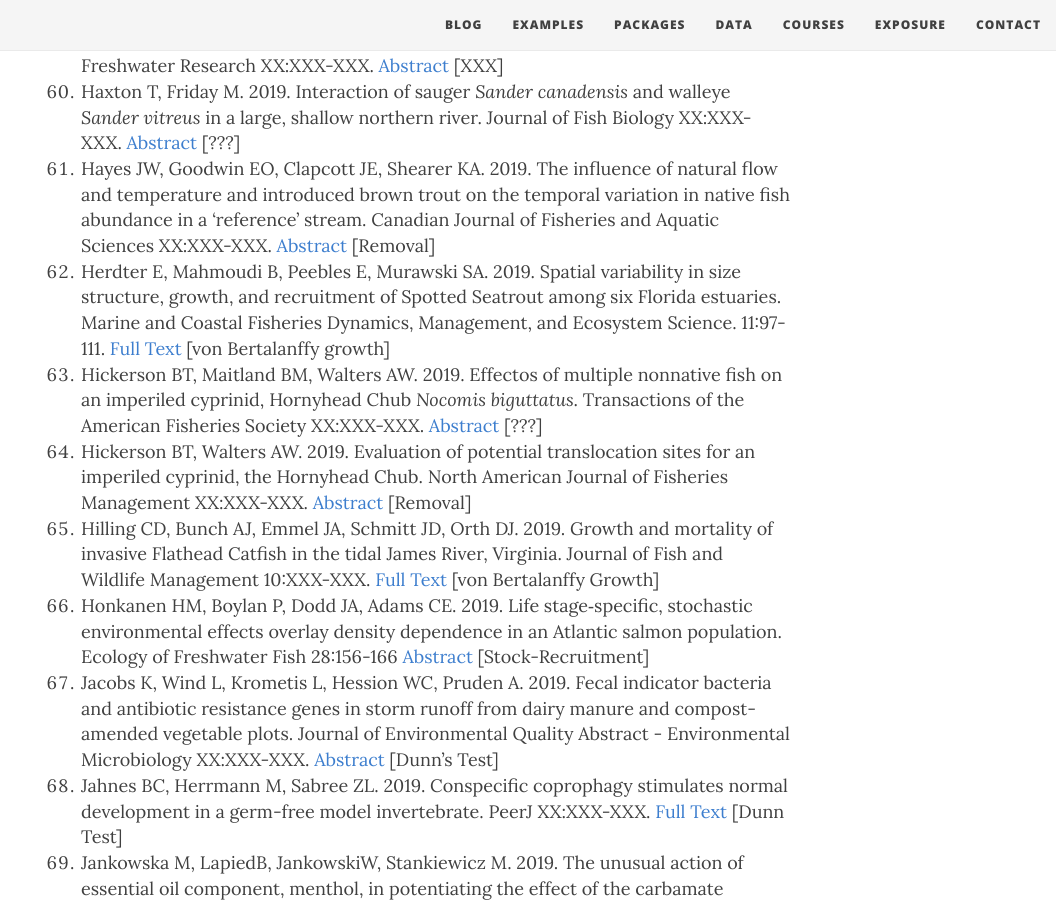
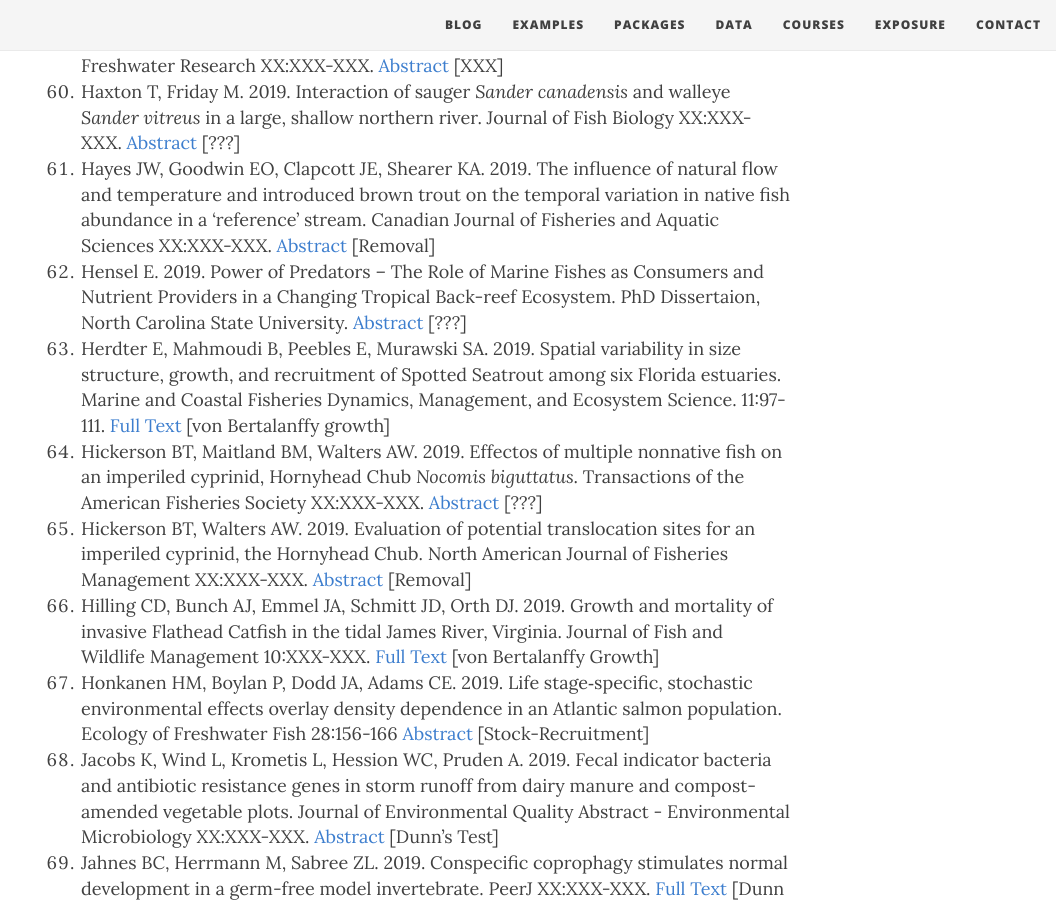
Before and after one commit to droglenc/fishR, a Jekyll site: the page built from exposure/exposure-citations19.md, in a window 1280 px wide and 900 px high, scrolled down 5614 px. Shown: the whole window, without its empty margins (224-1280 px from the left). Built offline with Jekyll 4.4.1, drawn with Linux system fonts in a browser that asks for light colours; nearby versions of some CDN libraries; some of the changed lines change nothing that is shown.

Commit message:
Update exposure-citations19.md

```diff
--- a/exposure/exposure-citations19.md
+++ b/exposure/exposure-citations19.md
@@ -5,7 +5,7 @@ subtitle: fishR and FSA is Being Used!!
 css: "/css/exposure-citation.css"
 ---
 
-The [**IFAR** book](http://derekogle.com/IFAR/), **fishR** website, or the **FSA** package were cited in the following <span id="contact-div">128</span> publications.
+The [**IFAR** book](http://derekogle.com/IFAR/), **fishR** website, or the **FSA** package were cited in the following <span id="contact-div">129</span> publications.
 
 1. Achilleos K, Smith AM, Gordon DP. 2019. The articulated bryozoan genus *Cellaria* in the southern Zealandian Region: distribution and associated fauna. Marine Biodiversiety XX:XXX-XXX. [Abstract](https://link.springer.com/article/10.1007/s12526-019-01009-y) [???]
 1. Albert LT, Junge C, Myrlund MK. 2019. Young mums are rebuilding the Spurdog stock (*Squalus acanthias* L.) in Norwegian waters. ICES Journal of Marine Science XX:XXX-XXX. [Abstract](https://academic.oup.com/icesjms/advance-article-abstract/doi/10.1093/icesjms/fsz156/5543885) [???]
@@ -69,6 +69,7 @@ amphibian conservation. Aquatic Conservation: Marine and Freshwater Ecosystems X
 1. Harry A, Butcher PA, Macbeth WG, Morgan JAT, Taylor SM, Geraghty PT. 2019. Life history of the common blacktip shark, *Carcharhinus limbatus*, from central eastern Australia and comparative demography of a cryptic shark complex. Marine and Freshwater Research XX:XXX-XXX. [Abstract](http://www.publish.csiro.au/MF/MF18141) [XXX]
 1. Haxton T, Friday M. 2019. Interaction of sauger *Sander canadensis* and walleye *Sander vitreus* in a large, shallow northern river. Journal of Fish Biology XX:XXX-XXX. [Abstract](https://onlinelibrary.wiley.com/doi/abs/10.1111/jfb.14080) [???]
 1. Hayes JW, Goodwin EO, Clapcott JE, Shearer KA. 2019. The influence of natural flow and temperature and introduced brown trout on the temporal variation in native fish abundance in a ‘reference’ stream. Canadian Journal of Fisheries and Aquatic Sciences XX:XXX-XXX. [Abstract](http://www.nrcresearchpress.com/doi/abs/10.1139/cjfas-2018-0033) [Removal]
+1. Hensel E. 2019. Power of Predators – The Role of Marine Fishes as Consumers and Nutrient Providers in a Changing Tropical Back-reef Ecosystem. PhD Dissertaion, North Carolina State University. [Abstract](https://search.proquest.com/openview/4965b26dfd2a4c109b85a074b4ee88af/1) [???]
 1. Herdter E, Mahmoudi B, Peebles E, Murawski SA. 2019. Spatial variability in size structure, growth, and recruitment of Spotted Seatrout among six Florida estuaries. Marine and Coastal Fisheries Dynamics, Management, and Ecosystem Science. 11:97-111. [Full Text](https://afspubs.onlinelibrary.wiley.com/doi/pdf/10.1002/mcf2.10063) [von Bertalanffy growth]
 1. Hickerson BT, Maitland BM, Walters AW. 2019. Effectos of multiple nonnative fish on an imperiled cyprinid, Hornyhead Chub *Nocomis biguttatus*. Transactions of the American Fisheries Society XX:XXX-XXX. [Abstract](https://afspubs.onlinelibrary.wiley.com/doi/abs/10.1002/tafs.10203) [???]
 1. Hickerson BT, Walters AW. 2019. Evaluation of potential translocation sites for an imperiled cyprinid, the Hornyhead Chub. North American Journal of Fisheries Management XX:XXX-XXX. [Abstract](https://afspubs.onlinelibrary.wiley.com/doi/abs/10.1002/nafm.10261) [Removal]
```
